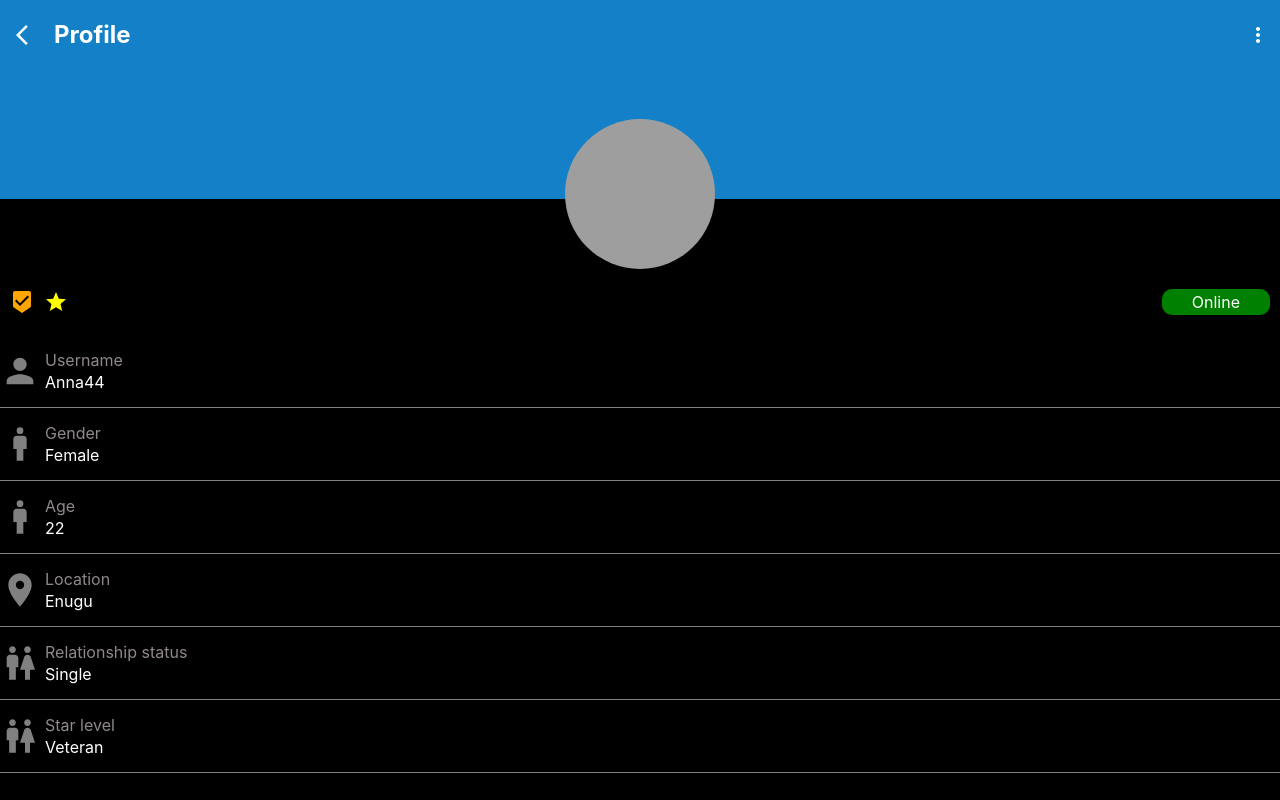
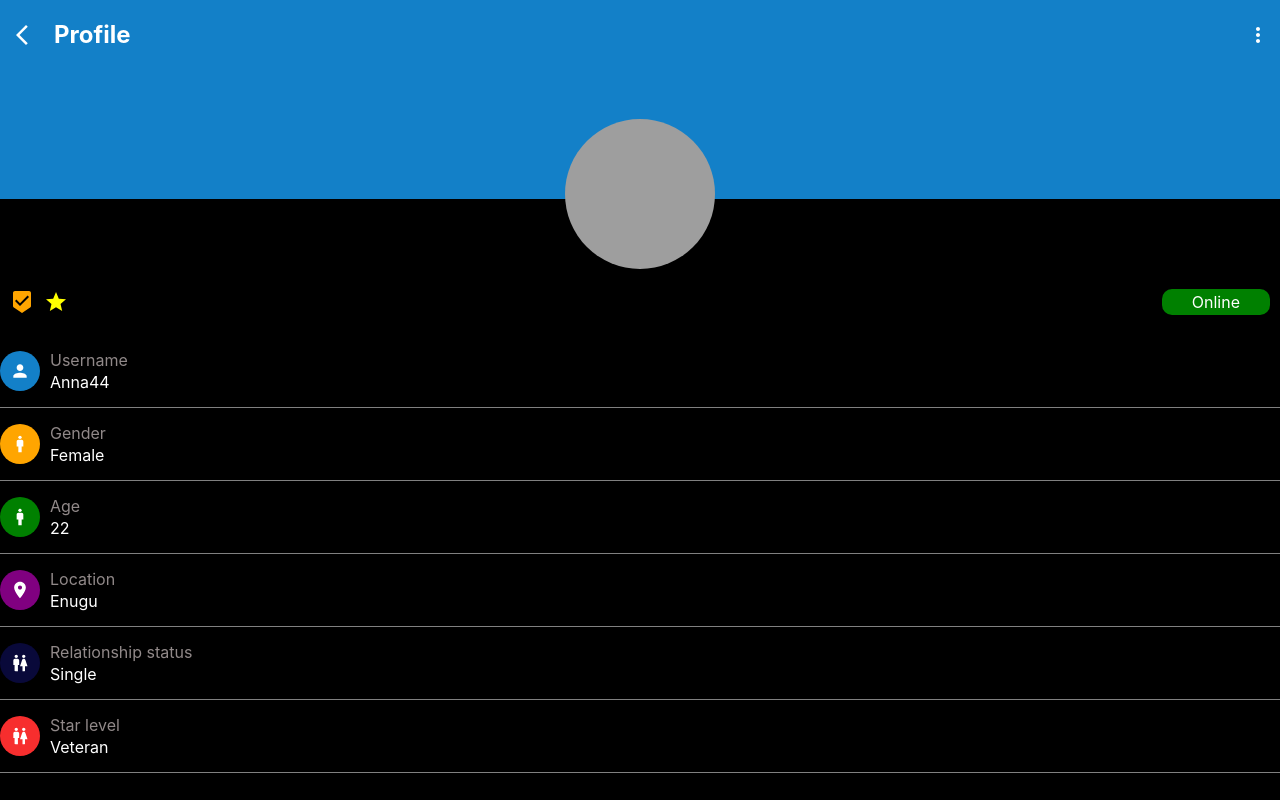
Before and after one commit to Fitzstiles/2go, a Next.js app: page /profile in a window 1280 px wide. Built offline with nearby package versions, Linux system fonts and the light colour scheme; grey boxes are pictures that could not be loaded.

Commit message:
get started page

```diff
--- a/pages/profile.js
+++ b/pages/profile.js
@@ -38,42 +38,42 @@ const Profile = () => {
       </div>
       <div className="user__details">
         <div className={styles.name}>
-          <PersonIcon />
+          <PersonIcon style={{ backgroundColor: "#1380C8" }} />
           <div className="info">
             <p>Username</p>
             <p>Anna44</p>
           </div>
         </div>
         <div className={styles.name}>
-          <ManIcon />
+          <ManIcon style={{ backgroundColor: "orange" }} />
           <div className="info">
             <p>Gender</p>
             <p>Female</p>
           </div>
         </div>
         <div className={styles.name}>
-          <ManIcon />
+          <ManIcon style={{ backgroundColor: "green" }} />
           <div className="info">
             <p>Age</p>
             <p>22</p>
           </div>
         </div>
         <div className={styles.name}>
-          <LocationOnIcon />
+          <LocationOnIcon style={{ backgroundColor: "purple" }} />
           <div className="info">
             <p>Location</p>
             <p>Enugu</p>
           </div>
         </div>
         <div className={styles.name}>
-          <WcIcon />
+          <WcIcon style={{ backgroundColor: "#09093a" }} />
           <div className="info">
             <p>Relationship status</p>
             <p>Single</p>
           </div>
         </div>
         <div className={styles.name}>
-          <WcIcon />
+          <WcIcon style={{ backgroundColor: "#f72e2e" }} />
           <div className="info">
             <p>Star level</p>
             <p>Veteran</p>
--- a/styles/Home.module.css
+++ b/styles/Home.module.css
@@ -15,6 +15,7 @@
 .header h2:nth-child(1) {
   color: #1484CE;
 }
+
 
 .profile__icon {
   width: 50px;
@@ -47,6 +48,7 @@
   color: rgb(153, 143, 143);
   font-size: large;
 }
+
 
 /* Styling the status updates */
 
@@ -132,7 +134,6 @@
   align-items: center;
   justify-content: space-between;
   padding: 20px 10px;
-
 }
 
 .badges {
@@ -157,7 +158,7 @@
 
 .name {
   display: flex;
-  gap: 5px;
+  gap: 10px;
   align-items: center;
   padding: 15px 0;
   border-bottom: 1px solid gray;
@@ -165,7 +166,8 @@
 
 .name svg {
   font-size: 40px;
-  color: grey;
+  padding: 10px;
+  border-radius: 50%;
 }
 
 .name p:nth-child(1) {
```
